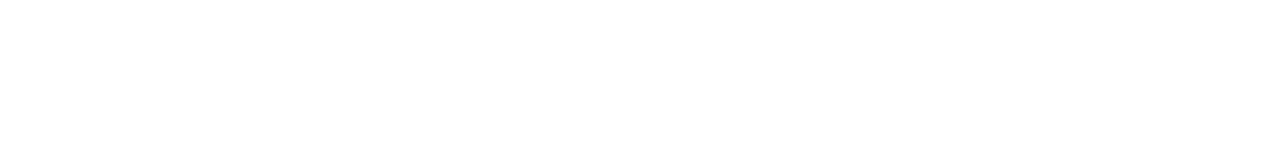
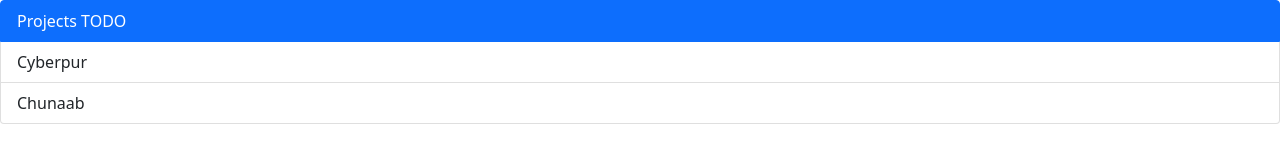
Before and after one commit to cyberpur/prasad2055, a plain HTML site: page todo.html in a window 1280 px wide. Drawn offline with nearby package versions, Linux system fonts and the light colour scheme.

Commit message:
Update todo.html

```diff
--- a/todo.html
+++ b/todo.html
@@ -10,12 +10,20 @@
     <link href="https://cdn.jsdelivr.net/npm/bootstrap@5.0.2/dist/css/bootstrap.min.css" rel="stylesheet"
         integrity="sha384-EVSTQN3/azprG1Anm3QDgpJLIm9Nao0Yz1ztcQTwFspd3yD65VohhpuuCOmLASjC" crossorigin="anonymous">
 
-    <title>Hello, world!</title>
+    <title>Manish Lokbidhi</title>
 </head>
 
 <body>
     <!-- My Contents -->
 
+    <!-- Make a list-->
+    <div class="list-group">
+        <a href="#" class="list-group-item list-group-item-action active" aria-current="true">
+            Projects TODO
+        </a>
+        <a href="/cyberpur.html" class="list-group-item list-group-item-action">Cyberpur</a>
+        <a href="/chunaab.html" class="list-group-item list-group-item-action">Chunaab</a>
+    </div>
 
 </body>
 
```
